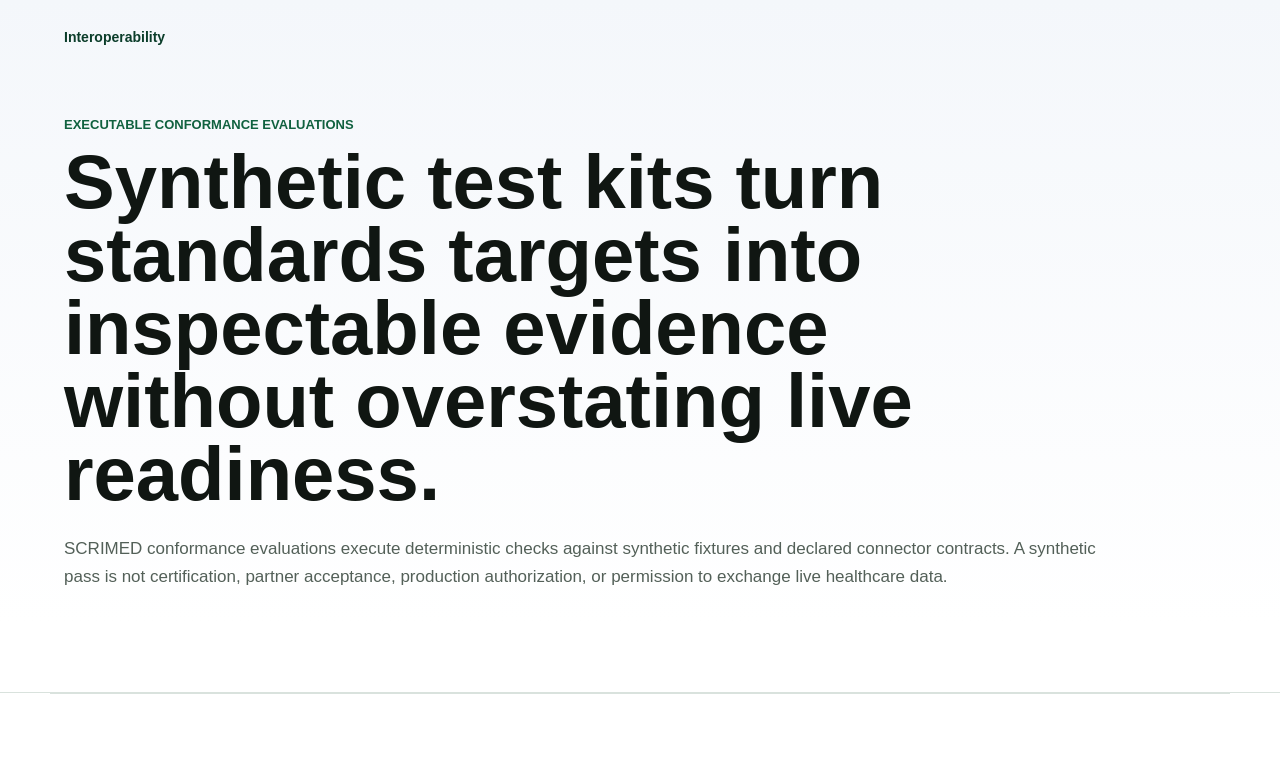
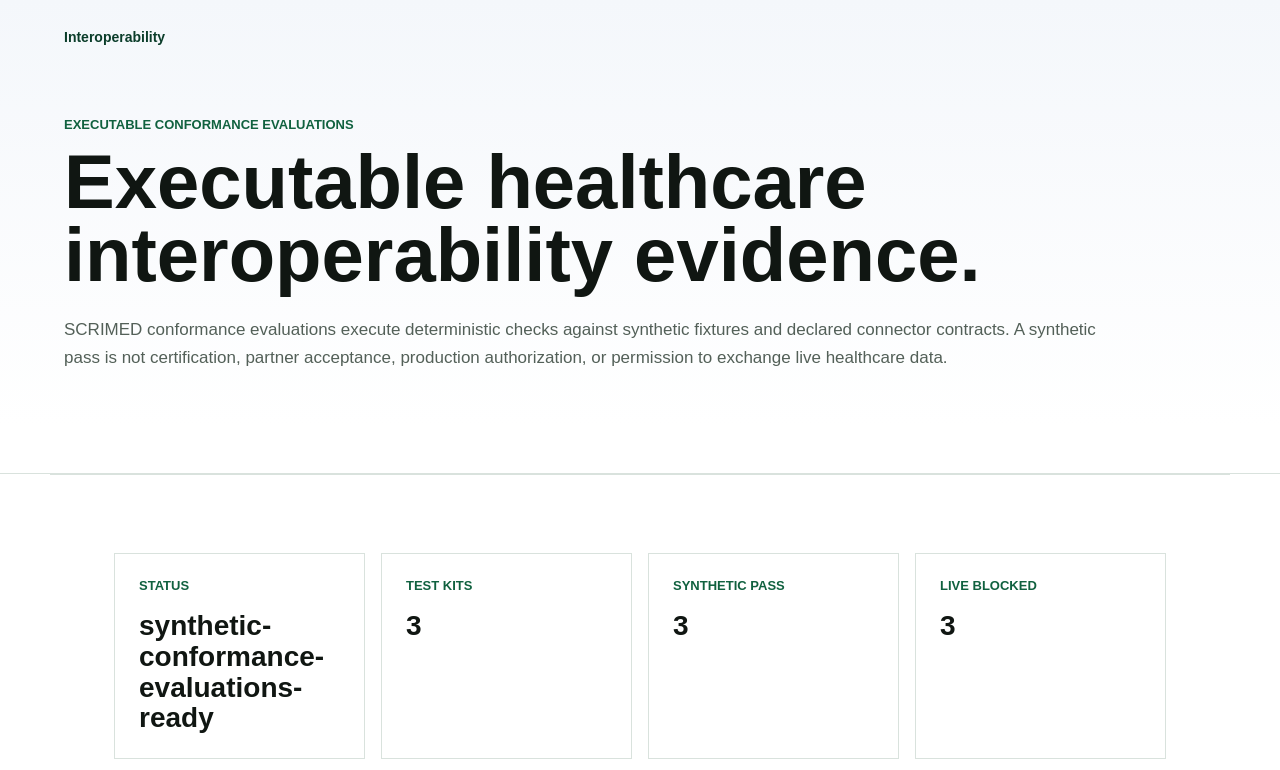
Before and after one commit to temitayodahunsi777/scrimed-site, a Next.js app: page /interoperability/evaluations in a window 1280 px wide. Shown: the top 770 px of the page. Built offline with nearby package versions, Linux system fonts and the light colour scheme.

Commit message:
Tighten conformance evaluation hero

```diff
--- a/app/interoperability/evaluations/page.tsx
+++ b/app/interoperability/evaluations/page.tsx
@@ -15,7 +15,7 @@
       <section className="page-hero trust-hero">
         <Link className="back-link" href="/interoperability">Interoperability</Link>
         <p className="eyebrow">Executable conformance evaluations</p>
-        <h1>Synthetic test kits turn standards targets into inspectable evidence without overstating live readiness.</h1>
+        <h1>Executable healthcare interoperability evidence.</h1>
         <p className="hero-text">{summary.boundary}</p>
       </section>
 
```
